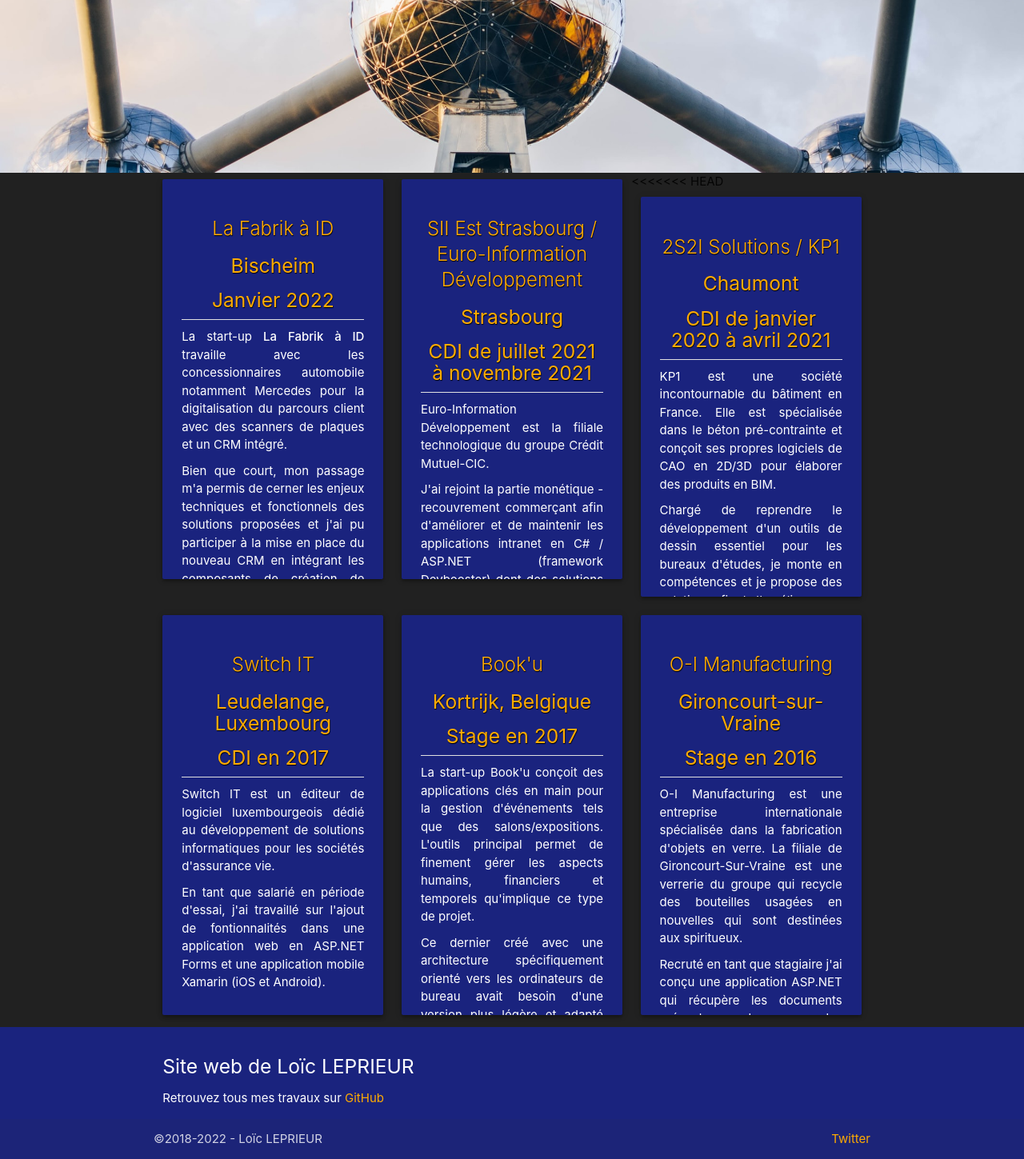
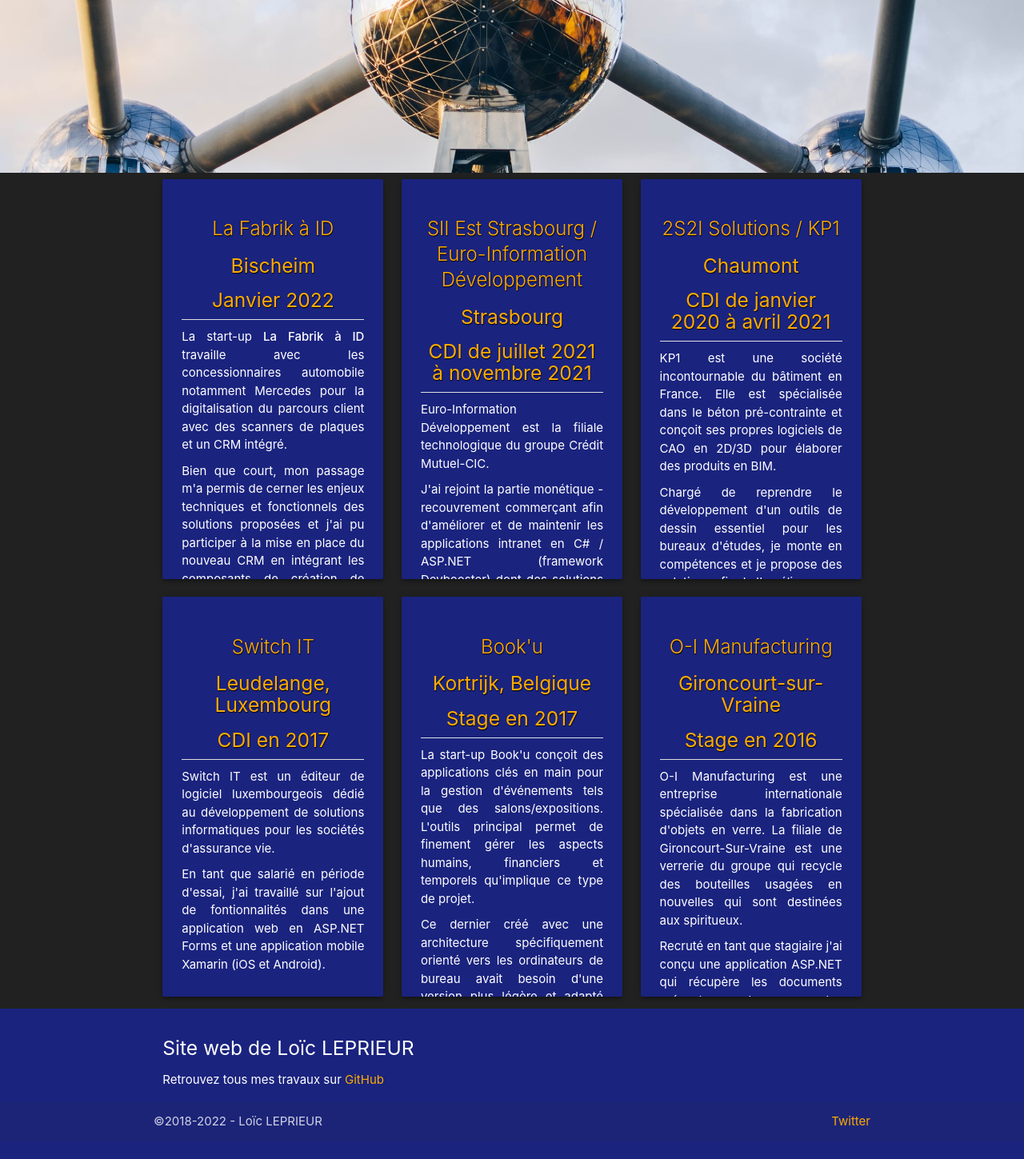
Before and after one commit to loic-leprieur/mysite-react, a PHP site: page / in a window 1280 px wide. Shown: the part 1400-2849 px from the top of the page at 80% size. After the commit the page ends 2807 px from the top, so only its background shows below. Run offline with PHP 8.4, Linux system fonts and the light colour scheme.

Commit message:
Correction de index et ajout de l'image de fond

```diff
--- a/index.php
+++ b/index.php
@@ -75,11 +75,7 @@
 
 <div class="section grey darken-4">
 	<div class="container">
-		<!--<h4 id="title-section">Expériences</h4>-->
-
 		<div class="row">
-
-<<<<<<< HEAD
 
 			<div class="col l4 m6 s12">
 				<div class="card large indigo darken-4 z-depth-2">
@@ -213,7 +209,7 @@
 						<p>
 							Recruté en tant que stagiaire j'ai conçu une application ASP.NET qui récupère
 							les documents présents sur le serveur, les organise dans une base de données puis affiche un site en intranet
-							où chaque employé connecté peut rechercher, trier ou filter par des catégories les documents qu'il souhaite.
+							où chaque employé connecté peut rechercher, trier ou filtrer par des catégories les documents qu'il souhaite.
 						</p>
 					</div>
 				</div>
```
Also changed, not shown: assets/img/texture-background.jpg (added).
